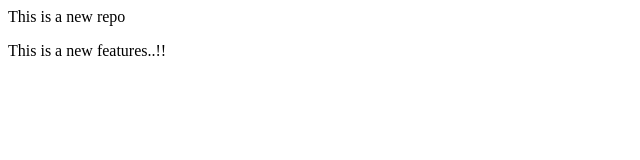
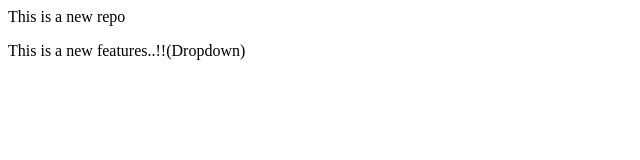
Before and after one commit to ApurvaBansode1102/localrepo, a plain HTML site: page index.html in a window 1280 px wide. Shown: the full height of the page, 0-640 px from the left. Drawn offline with Linux system fonts and the light colour scheme.

Commit message:
Add Dropdown

```diff
--- a/index.html
+++ b/index.html
@@ -1,2 +1,2 @@
 <p>This is a new repo</p>
-<p>This is a new features..!!</p>
+<p>This is a new features..!!(Dropdown)</p>
```
